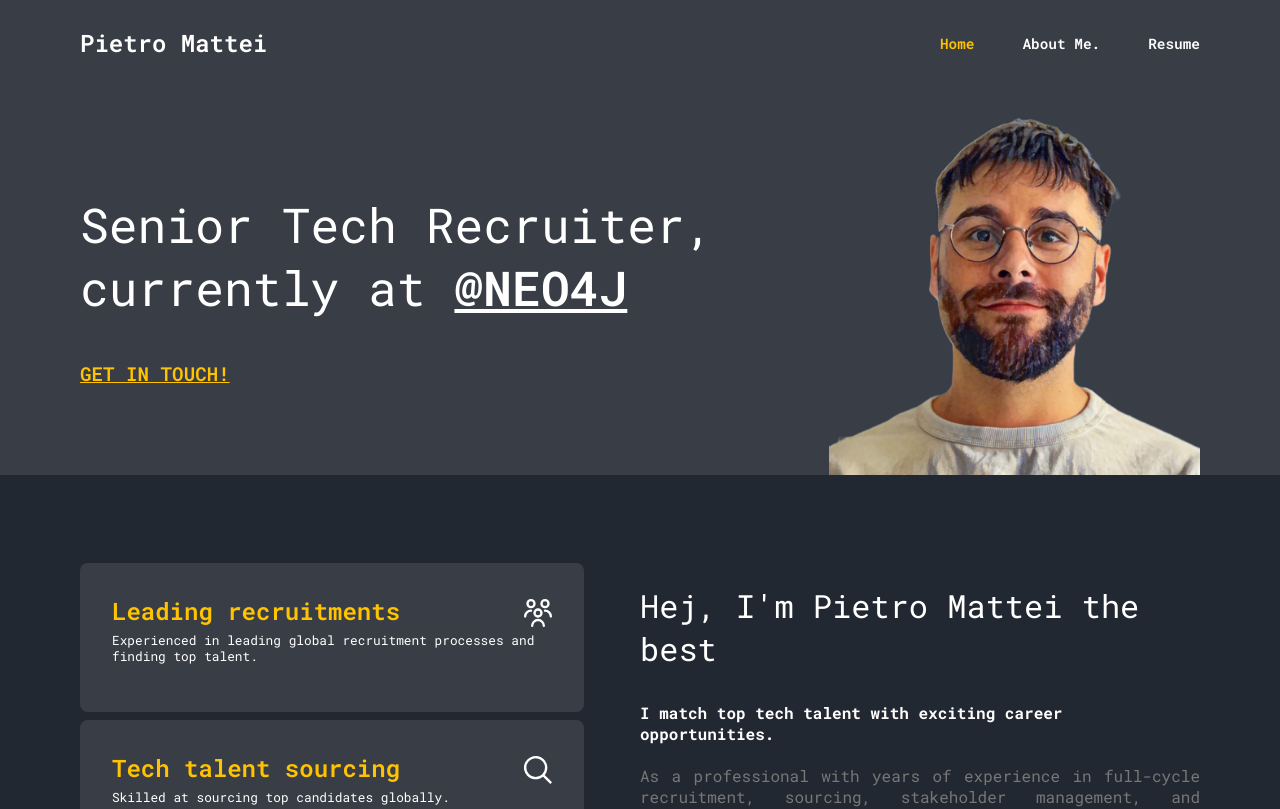
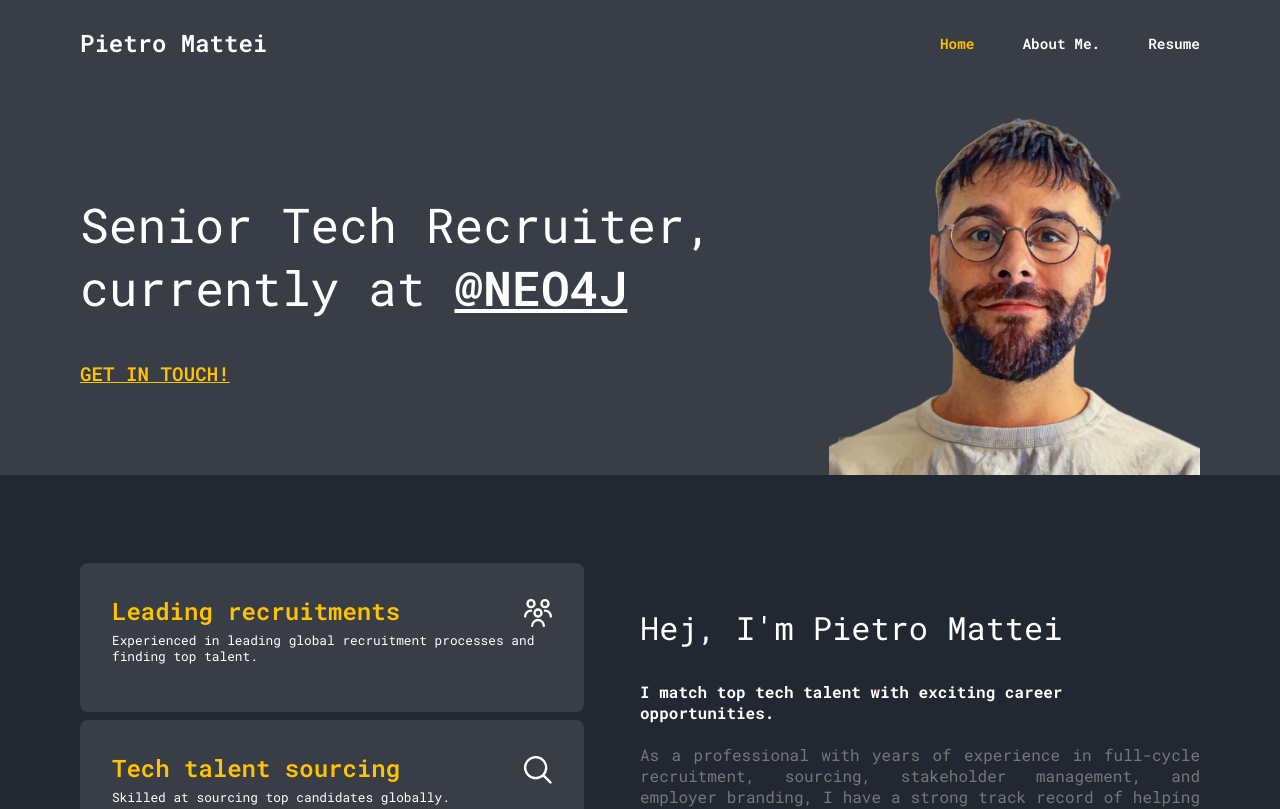
Before and after one commit to blaiti/Developer-Portfolio, a Next.js app: page / in a window 1280 px wide. Shown: the top 809 px of the page. Built offline with nearby package versions, Linux system fonts and the light colour scheme.

Commit message:
Update About.tsx

```diff
--- a/components/About.tsx
+++ b/components/About.tsx
@@ -24,7 +24,7 @@ export default function About() {
         </div>
 
         <div className="flex-full about-text">
-          <h1 className="white">Hej, I&#39;m Pietro Mattei the best</h1>
+          <h1 className="white">Hej, I&#39;m Pietro Mattei</h1>
           <h4 className="white">
             I match top tech talent with exciting career opportunities.
           </h4>
```
